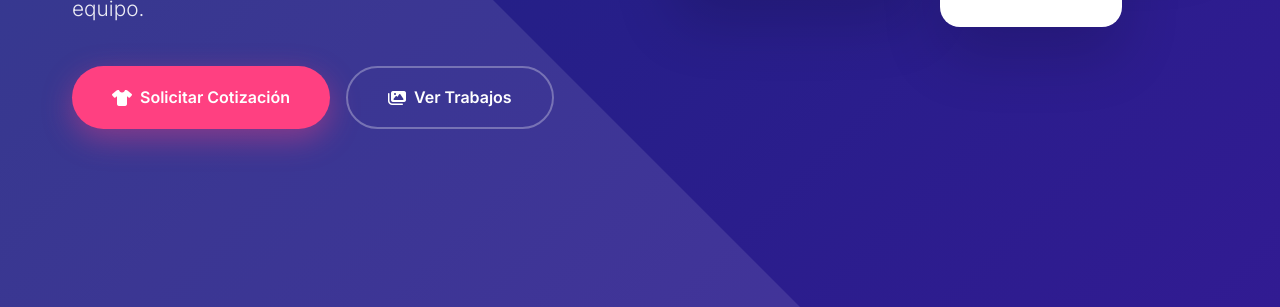
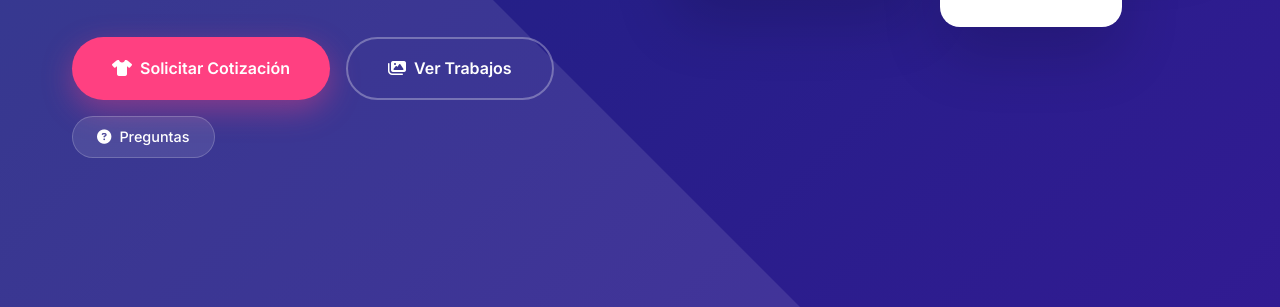
Before and after one commit to ati71284629-droid/confecccionesluana, a plain HTML site: page index.html in a window 1280 px wide. Shown: the part 493-800 px from the top of the page. Drawn offline with Linux system fonts and the light colour scheme.

Commit message:
Update index.html

```diff
--- a/index.html
+++ b/index.html
@@ -170,6 +170,7 @@
         .cta-buttons {
             display: flex;
             gap: 1rem;
+            flex-wrap: wrap; /* Para que se ajusten mejor en móviles */
         }
 
         .btn {
@@ -207,6 +208,28 @@
             background: rgba(255, 255, 255, 0.1);
             border-color: rgba(255, 255, 255, 0.5);
         }
+
+        /* Estilo para el botón de preguntas en el Hero, para que sea un pequeño CTA */
+        .btn-small-link {
+            padding: 0.5rem 1.5rem;
+            border-radius: 50px;
+            background: rgba(255, 255, 255, 0.1); /* Fondo muy suave */
+            color: var(--white);
+            text-decoration: none;
+            font-weight: 500;
+            transition: background 0.3s ease;
+            display: inline-flex;
+            align-items: center;
+            gap: 0.5rem;
+            border: 1px solid rgba(255, 255, 255, 0.2);
+            font-size: 0.9rem; /* Un poco más pequeño */
+        }
+
+        .btn-small-link:hover {
+            background: var(--secondary);
+            border-color: var(--secondary);
+        }
+
 
         .hero-visual {
             position: relative;
@@ -511,7 +534,8 @@
             }
 
             .nav-links {
-                display: none;
+                /* Considerar un menú hamburguesa real para móviles, pero mantengo el oculto si no se implementa el JS de toggle */
+                /* display: none; */
             }
 
             .floating-card {
@@ -522,7 +546,6 @@
     </style>
 </head>
 <body>
-    <!-- Navigation -->
     <nav class="navbar">
         <div class="nav-container">
             <a href="#" class="logo">Luana<span>Confecciones</span></a>
@@ -536,7 +559,6 @@
         </div>
     </nav>
 
-    <!-- Hero Section -->
     <section class="hero" id="inicio">
         <div class="hero-content">
             <div class="hero-text">
@@ -550,6 +572,10 @@
                     <a href="#galeria" class="btn btn-secondary">
                         <i class="fas fa-images"></i>
                         Ver Trabajos
+                    </a>
+                    <a href="preguntas.html" class="btn-small-link">
+                        <i class="fas fa-question-circle"></i>
+                        Preguntas
                     </a>
                 </div>
             </div>
@@ -573,7 +599,6 @@
         </div>
     </section>
 
-    <!-- Services -->
     <section id="servicios">
         <div class="container">
             <div class="section-header">
@@ -606,7 +631,6 @@
         </div>
     </section>
 
-    <!-- Gallery -->
     <section class="gallery" id="galeria">
         <div class="container">
             <div class="section-header">
@@ -646,7 +670,6 @@
         </div>
     </section>
 
-    <!-- Contact -->
     <section id="contacto">
         <div class="container">
             <div class="section-header">
@@ -704,7 +727,6 @@
         </div>
     </section>
 
-    <!-- Footer -->
     <footer>
         <div class="container">
             <div class="footer-content">
@@ -751,6 +773,8 @@
         // Smooth scroll for navigation links
         document.querySelectorAll('a[href^="#"]').forEach(anchor => {
             anchor.addEventListener('click', function (e) {
+                // Solo aplica smooth scroll a enlaces internos (con #)
+                if (this.getAttribute('href').startsWith('#')) {
                     e.preventDefault();
                     const target = document.querySelector(this.getAttribute('href'));
                     if (target) {
@@ -759,6 +783,7 @@
                             block: 'start'
                         });
                     }
+                }
             });
         });
     </script>
```
Lines whose indentation alone changed are shown as unchanged.
